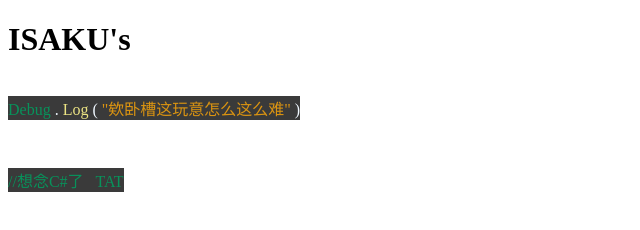
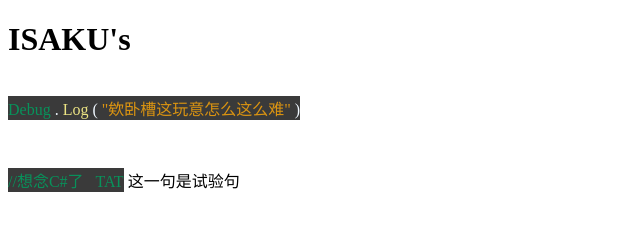
Before and after one commit to ISAKUTOKI/ISAKUTOKI.github.io, a plain HTML site: page index.html in a window 1280 px wide. Shown: the whole page, without its empty margins (0-640 px from the left). Drawn offline with Linux system fonts and the light colour scheme.

Commit message:
2025/06/15
虽然不知道这是什么东西但是它显示有更新所以我就同步更新了

```diff
--- a/index.html
+++ b/index.html
@@ -15,5 +15,6 @@
         <p style="color: rgb(8, 146, 91);background-color: rgb(58, 58, 58);display: inline-block">
             //想念C#了&nbsp;&nbsp;&nbsp;TAT
         </p>
+        这一句是试验句
     </body>
 </html>
```
